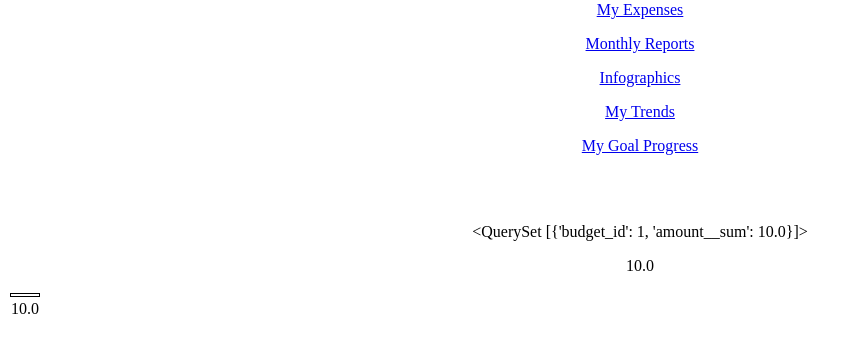
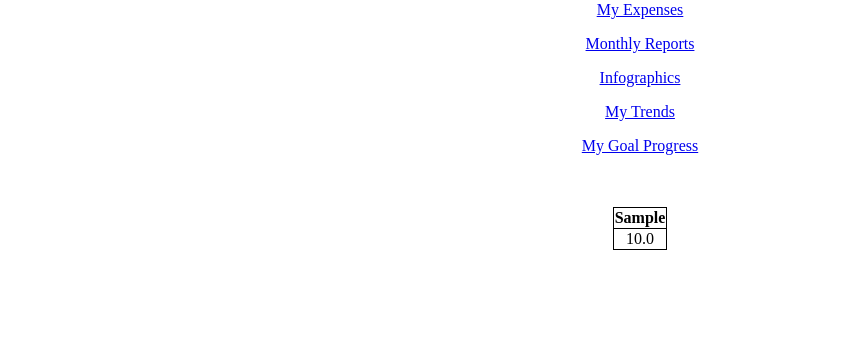
Before and after one commit to Summussum/sums, a Django app: page /explorer/reports/ in a window 1280 px wide. Shown: the part 139-492 px from the top of the page, without its empty margins (0-860 px from the left). Run offline with Django 5.2, Linux system fonts and the light colour scheme; a user stored in the database is signed in; tables that the repository leaves empty hold one stand-in row (values such as "Sample post").

Commit message:
monthly report query fixed

```diff
--- a/explorer/views.py
+++ b/explorer/views.py
@@ -83,7 +83,9 @@ def edit_record(request, transaction_id):
 
 @login_required
 def monthly_reports(request):
-    expense_totals = Transactions.objects.filter(user=request.user).select_related("budget_id__category_display").values("budget_id").annotate(Sum("amount",output_field=FloatField()))
+    expense_totals = Transactions.objects.filter(user=request.user).values("budget_id", "budget__category_display").annotate(Sum("amount"))
+    for entry in expense_totals:
+        entry["amount__sum"] = round(float(entry["amount__sum"]), 2)
     return render(request, "Explore/monthly_reports.html", context={"expenses": expense_totals})
 
 
--- a/sums/templates/Explore/monthly_reports.html
+++ b/sums/templates/Explore/monthly_reports.html
@@ -22,21 +22,15 @@
 
 
         <br><br>
-        <p>{{expenses}}</p>
-        <p>
-            {% for category in expenses %}
-            {{category.amount__sum}}
-            {% empty %}
-            There is nothing here!
-            {% endfor %}
-        </p>
 
-        <table id="monthly_reports_table">
+
+
+        <table id="monthly_reports_table" class="center_table">
             <thead>
                 <tr>
                 {% for category in expenses %}
                     <th>
-                        {{category.budget_id.category_display}}
+                        {{category.budget__category_display}}
                     </th>
                 {% endfor %}
                 </tr>
```
